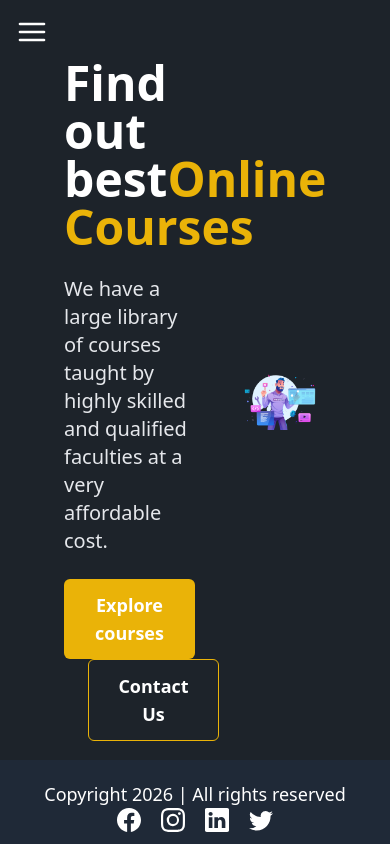
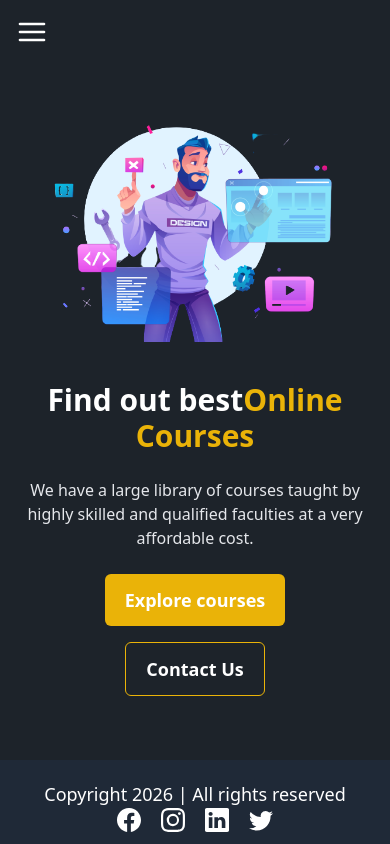
Before and after one commit to kamleshyadav769/Learning-Management-System, a React (Vite) app in the folder lms-clone/: page / in a window 390 px wide. Built offline with nearby package versions, Linux system fonts and the light colour scheme.

Commit message:
Refactor AboutUs and HomePage components for improved layout and responsiveness

```diff
--- a/lms-clone/src/Pages/AboutUs.jsx
+++ b/lms-clone/src/Pages/AboutUs.jsx
@@ -105,7 +105,9 @@ function AboutUs() {
                             <p className="text-xl text-gray-200">
                                 {"Education is the most powerful tool you can use to change the world."}
                             </p>
-                            <h3 className="text-2xl font-semibold">Nelson Mandela</h3>
+                            {/* <h3 className="text-2xl font-semibold"> */}
+                             <h3 className="text-xl md:text-2xl font-semibold text-center">
+                                Nelson Mandela</h3>
                             <div className="absolute flex justify-between transform -translate-y-1/2 left-5 right-5 top-1/2">
                                 <a href="#slide5" className="btn btn-circle">❮</a>
                                 <a href="#slide2" className="btn btn-circle">❯</a>
@@ -119,7 +121,9 @@ function AboutUs() {
                             <p className="text-xl text-gray-200">
                                 {"Failure will never overtake me if my determination to succeed is strong enough."}
                             </p>
-                            <h3 className="text-2xl font-semibold">APJ Abdul Kalam</h3>
+                            {/* <h3 className="text-2xl font-semibold"> */}
+                             <h3 className="text-xl md:text-2xl font-semibold text-center">
+                                APJ Abdul Kalam</h3>
                             <div className="absolute flex justify-between transform -translate-y-1/2 left-5 right-5 top-1/2">
                                 <a href="#slide1" className="btn btn-circle">❮</a>
                                 <a href="#slide3" className="btn btn-circle">❯</a>
--- a/lms-clone/src/Pages/HomePage.jsx
+++ b/lms-clone/src/Pages/HomePage.jsx
@@ -6,19 +6,24 @@ import HomeLayout from "../Layouts/HomeLayout";
 function HomePage() {
     return (
       <HomeLayout>
-            <div className="pt-10 text-white flex items-center justify-center gap-10 mx-16 h-[90vh]  ">
-                <div className="w-1/2 space-y-6">
-                    <h1 className="text-5xl font-semibold">
+            {/* <div className="pt-10 text-white flex items-center justify-center gap-10 mx-16 h-[90vh]  "> */}
+            <div className="pt-10 text-white flex flex-col-reverse lg:flex-row items-center justify-center gap-10 px-4 md:px-10 lg:px-16 min-h-[90vh]">
+                {/* <div className="w-1/2 space-y-6"> */}
+                <div className="w-full lg:w-1/2 space-y-6 text-center lg:text-left">
+                    {/* <h1 className="text-5xl font-semibold"> */}
+                    <h1 className="text-3xl md:text-4xl lg:text-5xl font-semibold">
                         Find out best
                         <span className="text-yellow-500 font-bold">
                             Online Courses
                         </span>
                     </h1>
-                    <p className="text-xl text-gray-200">
+                    {/* <p className="text-xl text-gray-200"> */}
+                    <p className="text-base md:text-lg lg:text-xl text-gray-200">
                         We have a large library of courses taught by highly skilled and qualified faculties at a very affordable cost.
                     </p>
 
-                    <div className="space-x-6">
+                    {/* <div className="space-x-6"> */}
+                    <div className="flex flex-col sm:flex-row gap-4 sm:gap-6 justify-center lg:justify-start">
                         <Link to="/courses">
                             <button className="bg-yellow-500 px-5 py-3 rounded-md font-semibold text-lg cursor-pointer hover:bg-yellow-600 transition-all ease-in-out duration-300">
                                 Explore courses
@@ -33,8 +38,12 @@ function HomePage() {
                     </div>
                 </div>
 
-                <div className="w-1/2 flex items-center justify-center">
-                   <img alt="homepage image" src={HomePageImage} />
+                {/* <div className="w-1/2 flex items-center justify-center"> */}
+                <div className="w-full lg:w-1/2 flex items-center justify-center">
+                   <img alt="homepage image" src={HomePageImage}
+                        className="w-full max-w-md lg:max-w-xl"
+                        // classname is added to make responsive iske pehle nhi tha
+                        />
                 </div>
 
             </div>
```
